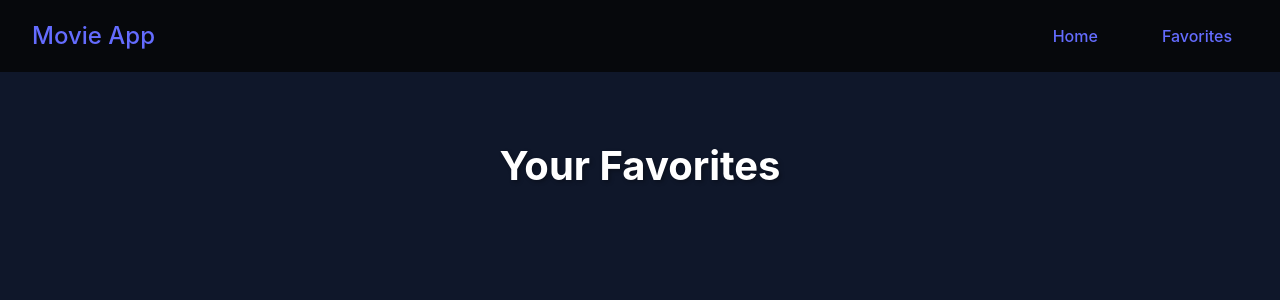
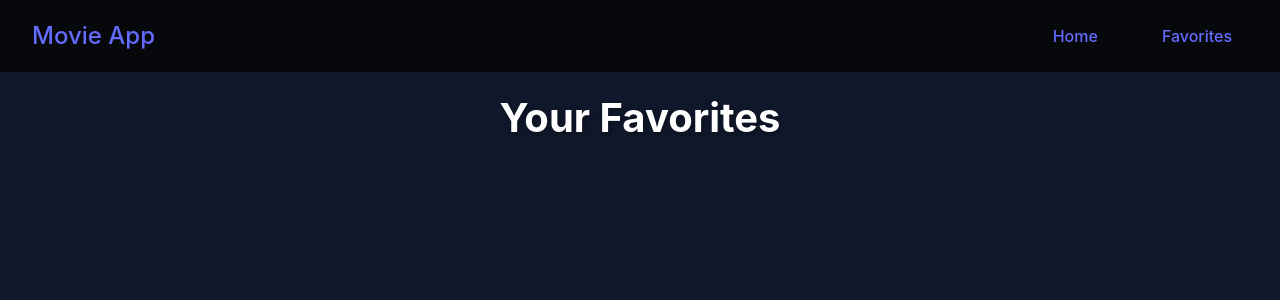
Before and after one commit to RidaAqib/movie-project, a React (Vite) app: page /favorites in a window 1280 px wide. Shown: the top 300 px of the page. Built offline with nearby package versions, Linux system fonts and the light colour scheme.

Commit message:
Update Favorites.css

```diff
--- a/src/css/Favorites.css
+++ b/src/css/Favorites.css
@@ -1,11 +1,12 @@
 .favorites {
-  padding: 2rem;
+  padding: 0 2rem;
   width: 100%;
   box-sizing: border-box;
 }
 
 .favorites h2 {
-  margin-bottom: 2rem;
+  margin: -1rem  0.5rem;
+  margin-bottom: 0.5rem;
   text-align: center;
   font-size: 2.5rem;
   color: #ffffff;
```
